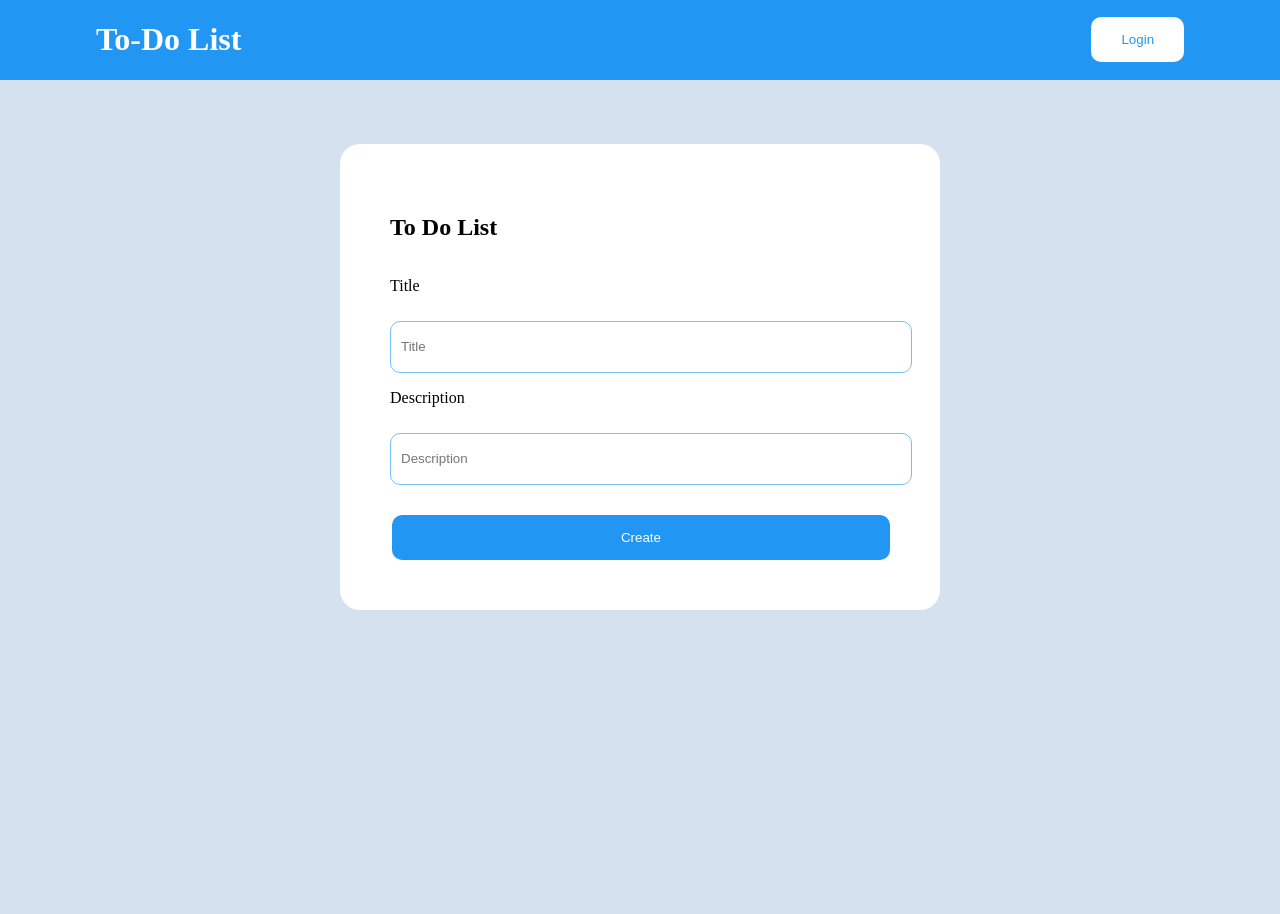
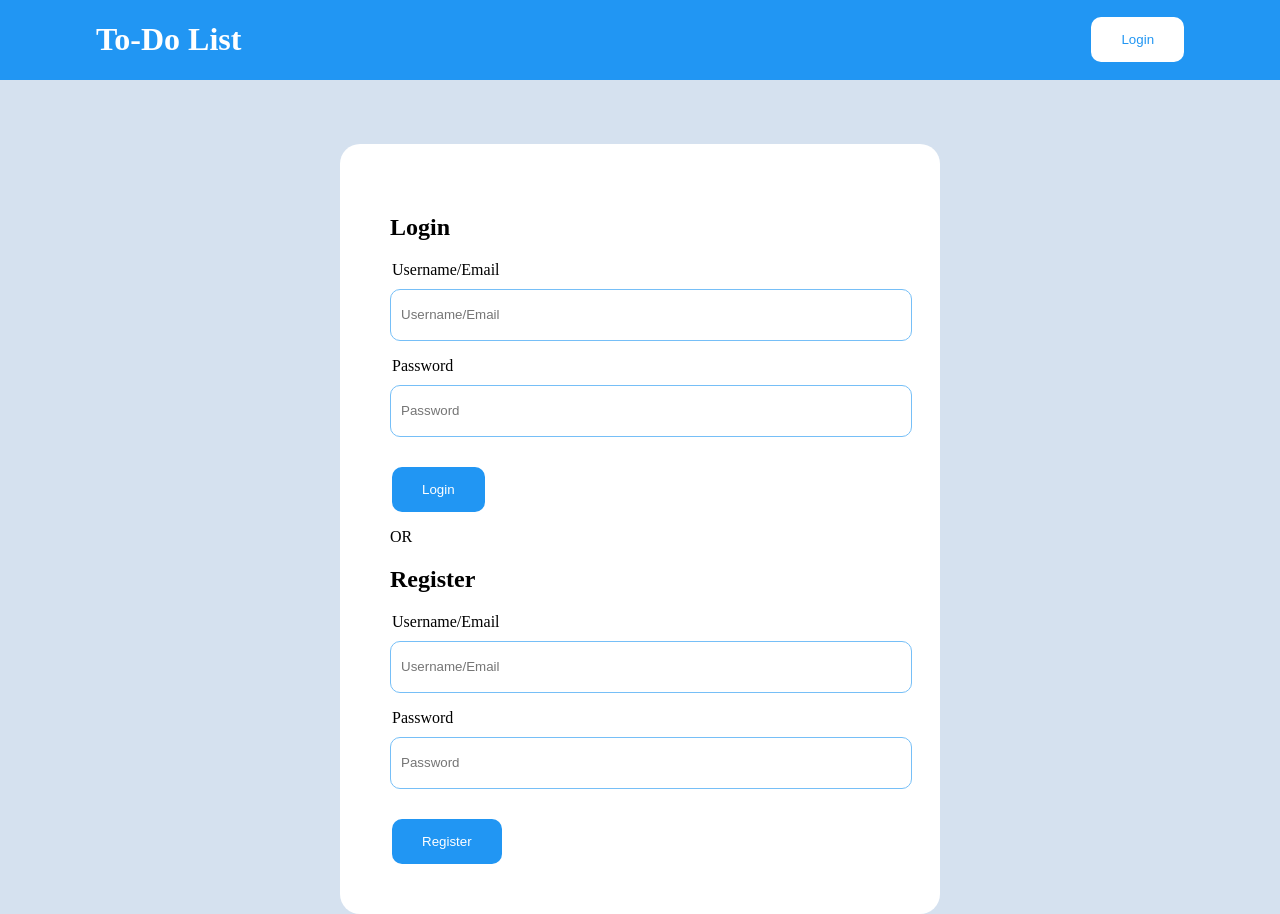
Before and after one commit to d-daniel-le/to-do-list-react, a React (Vite) app: page / in a window 1280 px wide. Before the commit the page ends 800 px from the top, so only its background shows below. Built offline with nearby package versions, Linux system fonts and the light colour scheme.

Commit message:
Update so that component can hide properly

```diff
--- a/src/Login-Register.jsx
+++ b/src/Login-Register.jsx
@@ -4,7 +4,7 @@
 
 function LoginRegister(){
     return(
-        <div className="login-page-container" hidden>
+        <div className="login-page-container">
 
             <Login />
 
--- a/src/index.css
+++ b/src/index.css
@@ -1,3 +1,6 @@
+[hidden]{
+  display: none !important;
+}
 body{
   height: 100vh;
   margin: 0;
```
